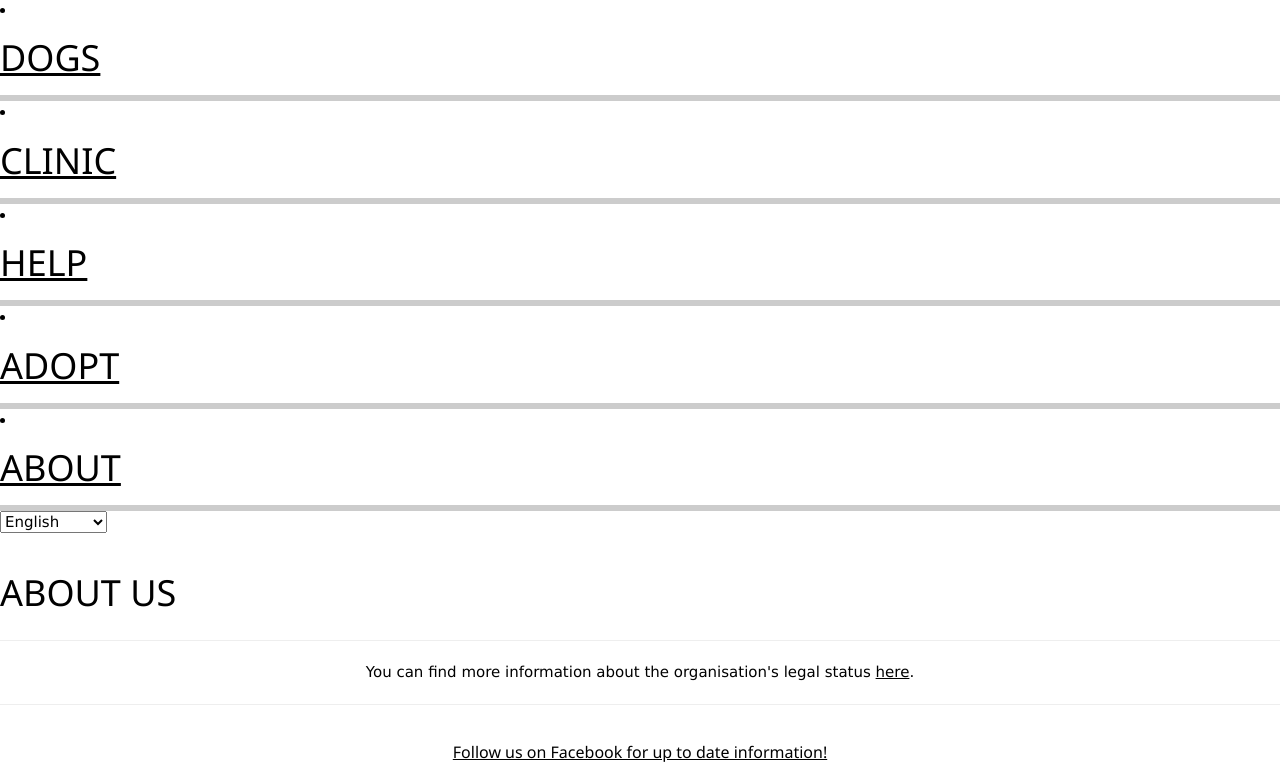
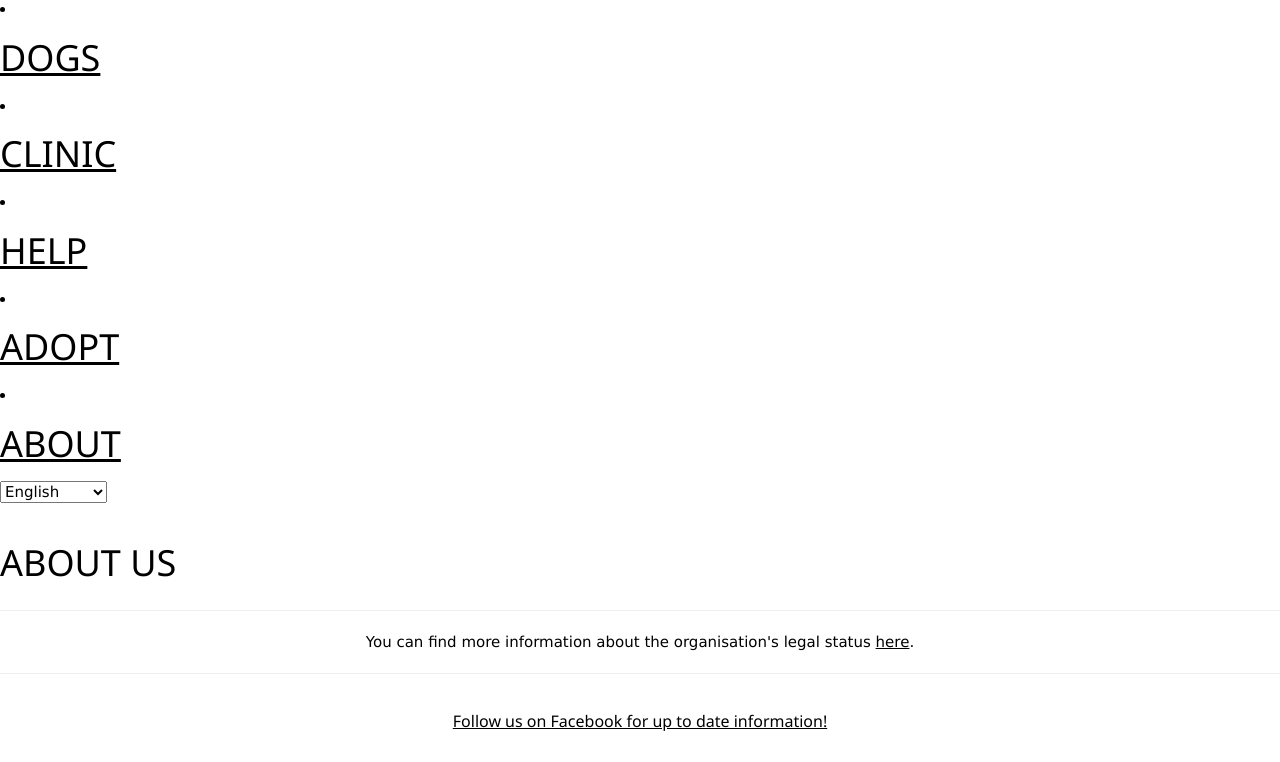
Before and after one commit to AtanasKodzhamanov/Dona-Dogs, a Django app: page /en/about/ in a window 1280 px wide. Shown: the part 962-1724 px from the top of the page. Run offline with Django 4.2, Linux system fonts and the light colour scheme; data that the repository does not hold is empty.

Commit message:
Style changes

```diff
--- a/templates/common.html
+++ b/templates/common.html
@@ -53,27 +53,23 @@
 
     <!-- Navigation Bar -->
     <img id="banner" src="{% static "\images\Navbar-image.jpg" %}"
-         style="border: solid 1px black;
+         style="border:0px;
                 width: 100%"/>
     <!-- when you fix mobile style="margin:10px; margin-left:25px; margin-right:25px;"-->
     <nav >
-      <li class="w3-bottombar w3-hover-border-black w3-bar-item  w3-mobile">
+      <li class="w3-hover-border-black w3-bar-item w3-mobile">
         <a href="{% url 'home' %}"><h1>{% trans "DOGS" %}</h1></a>
       </li>
-      <li class="w3-bottombar w3-hover-border-black w3-bar-item  w3-mobile">
+      <li class="w3-hover-border-black w3-bar-item w3-mobile">
         <a href="{% url 'infirmary' %}"><h1>{% trans "CLINIC" %}<h1></a>
       </li>
-      <li  class="w3-bottombar w3-hover-border-black w3-bar-item  w3-mobile">
+      <li  class="w3-hover-border-black w3-bar-item w3-mobile">
         <a href="{% url 'donations' %}"><h1>{% trans "HELP" %}</h1></a>
       </li>
-      <li class="w3-bottombar w3-hover-border-black w3-bar-item  w3-mobile">
+      <li class="w3-hover-border-black w3-bar-item w3-mobile">
         <a href="{% url 'adoptions' %}"><h1>{% trans "ADOPT" %}</h1></a>
       </li>
-      {% comment %} <li class="w3-bottombar w3-hover-border-black w3-bar-item w3-mobile">
-        <a href="{% url 'giftadoption' %}">{% trans "Virtual Adoption" %}</a>
-      </li> {% endcomment %}
-
-      <li  class="w3-bottombar w3-hover-border-black w3-bar-item  w3-mobile">
+      <li  class="w3-hover-border-black w3-bar-item w3-mobile">
         <a href="{% url 'about' %}"><h1>{% trans "ABOUT" %}</h1></a>
       </li>
     </nav>
```
Also changed, not shown: 1 other file.
